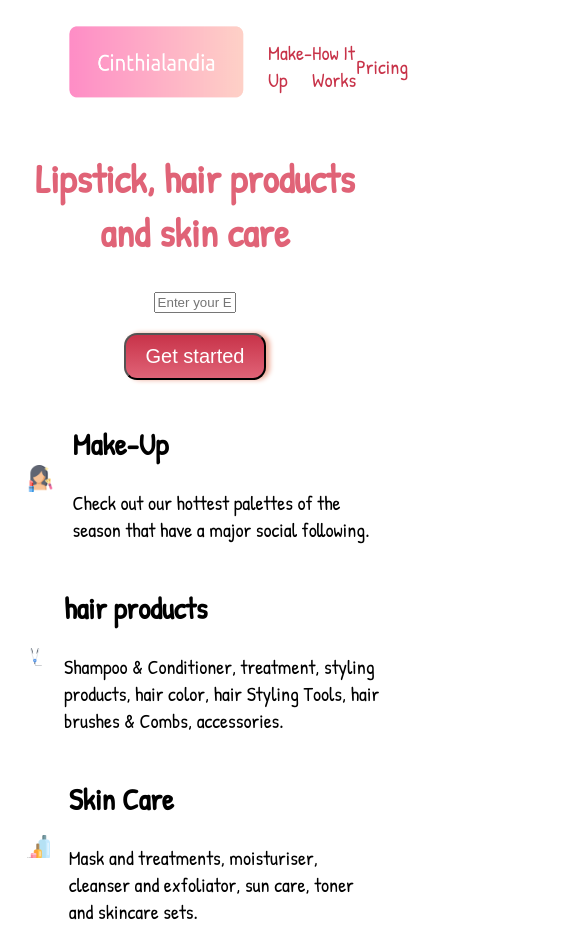
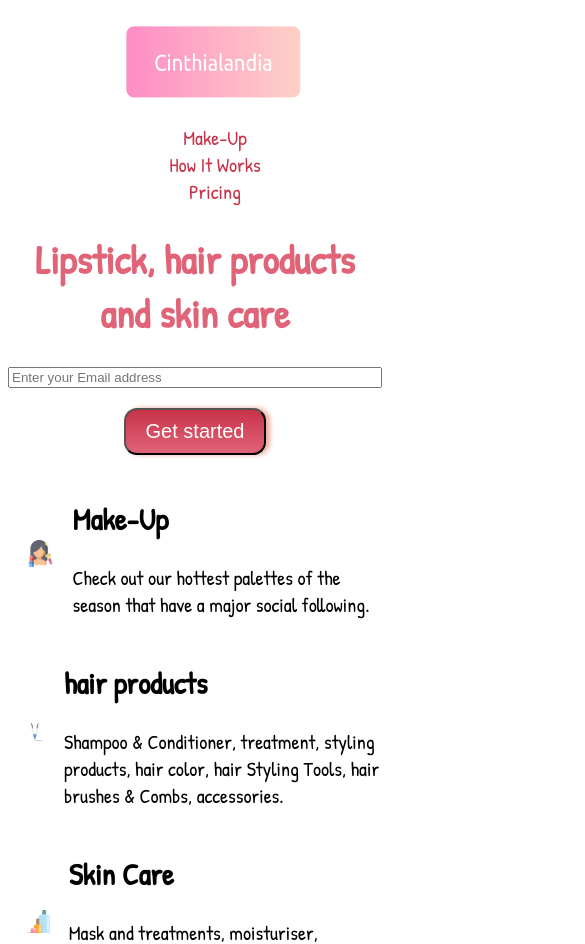
Before and after one commit to cinthialandia/fcc-productlandingpage, a plain HTML site: page index.html in a window 390 px wide. Shown: the top 944 px of the page, 585 px wide, since content can reach past the window. Drawn offline with Linux system fonts and the light colour scheme.

Commit message:
final things
modify the media query
puts the coments necesary

```diff
--- a/style.css
+++ b/style.css
@@ -20,15 +20,18 @@ body {
 }
 
 .menu li {
+    /*I used flex grow because I need all the items have the same. and none: Remove style for ul and li */
     flex-grow: 1;
     list-style: none;
 }
 
 .firstlogo {
+    /*I used this flex basis to put some with to permit take enough space for the logo and and do the desing */
     flex-basis: 60%;
 }
 
 .menu a {
+    /* take off the decorations */
     text-decoration: none;
     color: #c83349;
 }
@@ -43,10 +46,12 @@ body {
     color: #e06377;
 }
 
+/* Remember for flexbox this is a container for input email */
 .control-email {
     text-align: center;
 }
 
+/* Remember for flexbox this is a item for input email (children) */
 .control-email input {
     width: 20%;
 }
@@ -79,12 +84,14 @@ body {
 }
 
 .container-button input:hover {
+    /*this decoration is for put another color when you want click the button*/
     background: #eeac99;
     text-decoration: none;
 }
 
 /*specify style - 3 item*/
 .makeup {
+    /*his container used: max width and margin 0 its use for center bouth children and then you can move the elements in a better way.  */
     display: flex;
     align-items: center;
     max-width: 900px;
@@ -92,12 +99,14 @@ body {
 }
 
 .makeuplogo {
+    /*This firts element in the container works, moving the img to a direction and take the a considerable space with */
     text-align: right;
     padding: 0 5%;
     width: 50px;
 }
 
 .makeupinformation {
+    /* the element just need  grow up one more. */
     flex-grow: 1;
 }
 
@@ -113,11 +122,13 @@ body {
 
 /*specify style - princing*/
 .container-pricing ul {
+    /*just for style*/
     list-style: none;
     text-align: left;
 }
 
 .container-pricing {
+    /*First Flexbox*/
     display: flex;
     max-width: 750px;
     margin: auto;
@@ -126,6 +137,7 @@ body {
 }
 
 .plan {
+    /*Firts elemtn item and the background and the margin did the pricing desing*/
     flex: 1;
     background: #f9d5e5;
     margin: 10px;
@@ -135,15 +147,18 @@ body {
 }
 
 .plan {
+    /*Second flexbox*/
     display: flex;
     flex-direction: column;
 }
 
 .table-list {
+    /*fisrt elemento to the secondary flexbox, this thing is just to ordering the list, if u want all the items align you put this, the way just the list is the only element who moves if increment th information*/
     flex-grow: 1;
 }
 
 .plan p {
+    /*making the background*/
     margin: 0px;
     padding: 0px;
     background: #e06377;
@@ -157,6 +172,7 @@ body {
 }
 
 .footer {
+    /*Container footer*/
     display: flex;
     max-width: 900px;
     margin: auto;
@@ -167,10 +183,12 @@ body {
 }
 
 .footer li {
+    /*first element container*/
     list-style: none;
     margin: 0 5px;
 }
 
+/*Second element container*/
 .copycin {
     max-width: 900px;
     margin: auto;
@@ -181,4 +199,33 @@ body {
 }
 
 /* This query was necessary for changing the size of the elements on mobile cellphone*/
-@media only screen and (max-width: 800px)
+@media only screen and (max-width: 800px) {
+
+    /*This is the way to the elements put on columns for this view*/
+    .menu {
+        display: flex;
+        flex-direction: column;
+    }
+
+    /*make flexbox input email because the input looks bad on mobile views.*/
+    .control-email {
+        display: flex;
+        justify-content: center;
+    }
+
+    /*element container has a 100% width to have enough space to write an email. */
+    .control-email input {
+        width: 100%;
+    }
+
+    /*to adjust to the view*/
+    .video {
+        display: flex;
+    }
+
+    /*Put the container in column and every pricing has their own space.*/
+    .container-pricing {
+        display: flex;
+        flex-direction: column;
+    }
+}
```
Also changed, not shown: index.html (+5 -0 lines).
